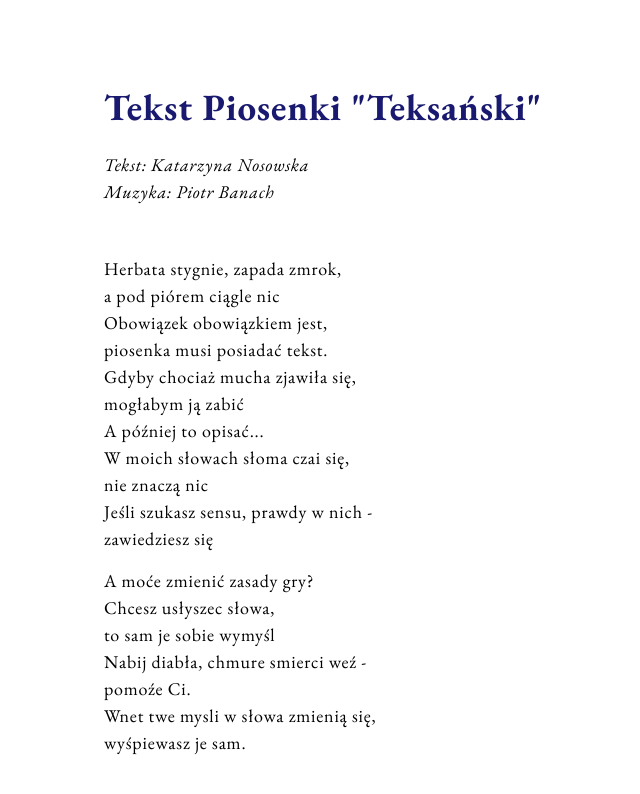
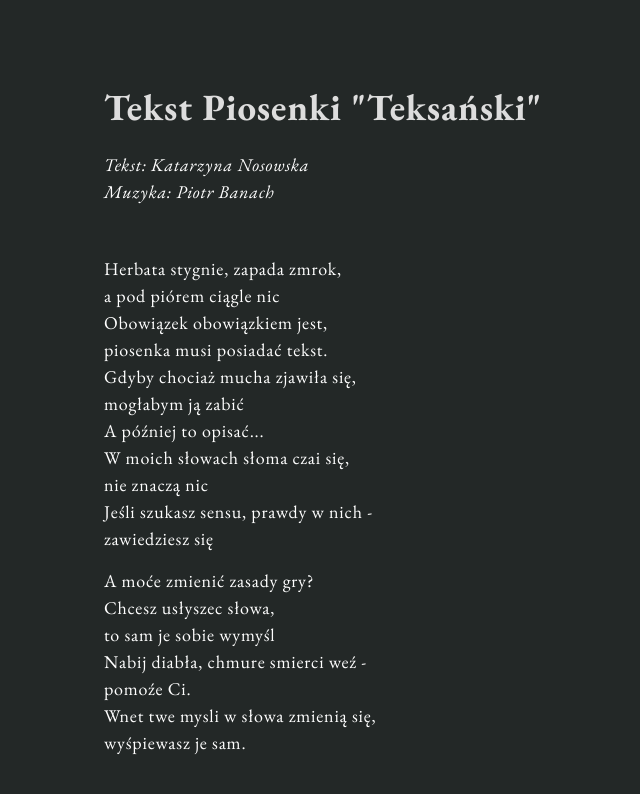
Before and after one commit to Makatka/nauka-gita, a plain HTML site: page index.html in a window 1280 px wide. Shown: the whole page, without its empty margins (317-957 px from the left). Drawn offline with nearby package versions, Linux system fonts and the light colour scheme.

Commit message:
Change colors

```diff
--- a/css/style.css
+++ b/css/style.css
@@ -7,6 +7,7 @@
 
 body {
     font-family: 'EB Garamond', serif;
+    background-color: #232827;
 }
 
 main {
@@ -21,12 +22,13 @@ article {
     line-height: 1.5;
     font-size: 18px;
     letter-spacing: .8px;
+    color: white;
 }
 
 h1 {
     font-size: 37px;
     margin-bottom: 15px;
-    color: midnightblue;
+    color: #ddd;
 }
 
 h2 {
```
